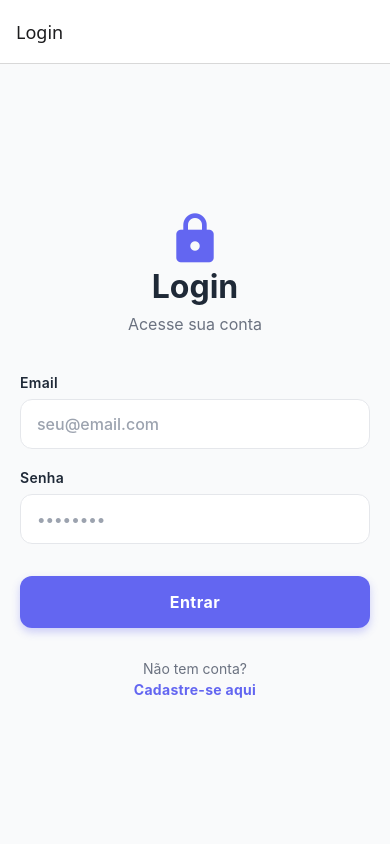
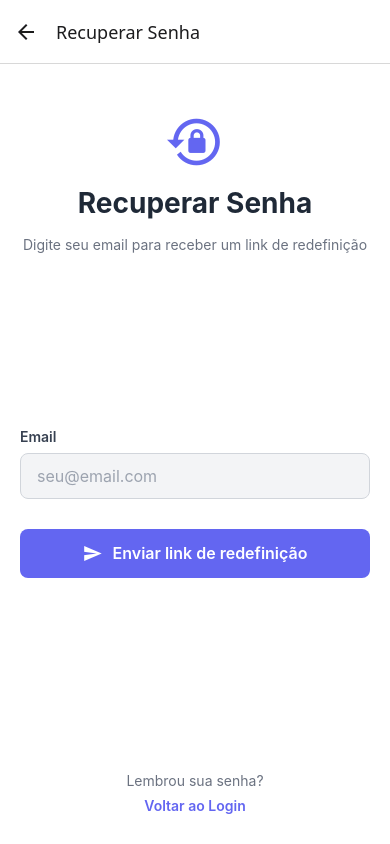
Before and after one commit to vitaoXIV/MeuPrimeiroApp, a React Native app: screen /ForgotPassword in a window 390 px wide. Built offline with nearby package versions, Linux system fonts and the light colour scheme.

Commit message:
"Esqueceu a senha"

```diff
--- a/package.json
+++ b/package.json
@@ -36,6 +36,7 @@
   },
   "devDependencies": {
     "@types/react": "~19.1.0",
+    "@types/react-native": "^0.72.8",
     "eslint": "^9.25.0",
     "eslint-config-expo": "~10.0.0",
     "typescript": "~5.9.2"
--- a/src/config/FirebaseConfig.ts
+++ b/src/config/FirebaseConfig.ts
@@ -1,6 +1,8 @@
 import { initializeApp } from "firebase/app";
 import { getAnalytics } from "firebase/analytics";
 import { getAuth } from "firebase/auth";
+import { getDatabase } from "firebase/database";
+import { getFirestore } from "firebase/firestore";
 // TODO: Add SDKs for Firebase products that you want to use
 // https://firebase.google.com/docs/web/setup#available-libraries
 
@@ -21,3 +23,5 @@ const firebaseConfig = {
 const app = initializeApp(firebaseConfig);
 const analytics = getAnalytics(app);
 export const auth = getAuth(app);
+export const database = getDatabase(app);
+export const firestore = getFirestore(app);
--- a/src/navigation/AppNavigator.tsx
+++ b/src/navigation/AppNavigator.tsx
@@ -5,6 +5,7 @@ import DetailsScreen from '../screens/DetailsScreen';
 import RegisterScreen from '../screens/RegisterScreen';
 import ListScreen from '../screens/ListScreen';
 import LoginScreen from '../screens/LoginScreen';
+import ForgotPasswordScreen from '../screens/ForgotPasswordScreen';
 
 const Stack = createNativeStackNavigator();
 
@@ -49,6 +50,13 @@ export default function AppNavigator() {
         }}
       />
       <Stack.Screen
+        name="ForgotPassword"
+        component={ForgotPasswordScreen}
+        options={{
+          headerTitle: 'Recuperar Senha',
+        }}
+      />
+      <Stack.Screen
         name="List"
         component={ListScreen}
         options={{
--- /dev/null
+++ b/src/screens/ForgotPasswordScreen.tsx
@@ -0,0 +1,245 @@
+import React, { useState } from 'react';
+import {
+	View,
+	Text,
+	TextInput,
+	StyleSheet,
+	TouchableOpacity,
+	Alert,
+	ActivityIndicator,
+	SafeAreaView,
+	ScrollView,
+	KeyboardAvoidingView,
+	Platform,
+} from 'react-native';
+import { MaterialCommunityIcons } from '@expo/vector-icons';
+import { sendPasswordResetEmail } from 'firebase/auth';
+import { auth } from '../config/FirebaseConfig';
+
+export default function ForgotPasswordScreen({ navigation }: any) {
+	const [email, setEmail] = useState('');
+	const [loading, setLoading] = useState(false);
+
+	const handleSendResetEmail = async () => {
+		if (!email) {
+			Alert.alert('Erro', 'Por favor, preencha o campo de email');
+			return;
+		}
+
+		// Validação básica do email
+		const emailRegex = /^[^\s@]+@[^\s@]+\.[^\s@]+$/;
+		if (!emailRegex.test(email)) {
+			Alert.alert('Erro', 'Por favor, insira um email válido');
+			return;
+		}
+
+		setLoading(true);
+
+		try {
+			console.log('Iniciando recuperação de senha para:', email);
+			console.log('Auth config:', auth.app.options);
+
+			await sendPasswordResetEmail(auth, email);
+
+			console.log('✅ Email enviado com sucesso para:', email);
+			Alert.alert(
+				'✅ Sucesso!',
+				'Link de redefinição de senha foi enviado para:\n\n' + email + '\n\nVerifique sua caixa de entrada e a pasta de SPAM.\n\nO link é válido por 1 hora.',
+				[
+					{
+						text: 'OK',
+						onPress: () => {
+							setEmail('');
+							navigation.navigate('Login');
+						},
+					},
+				]
+			);
+		} catch (error: any) {
+			console.error('❌ Erro ao enviar email:', error);
+			console.error('Código do erro:', error?.code);
+			console.error('Mensagem do erro:', error?.message);
+
+			let message = 'Erro ao enviar link de redefinição';
+			let titulo = 'Erro';
+
+			if (error && error.code) {
+				switch (error.code) {
+					case 'auth/invalid-email':
+						message = 'Email inválido ou não cadastrado no sistema';
+						break;
+					case 'auth/user-not-found':
+						message = 'Nenhuma conta encontrada com esse email.\n\nCadastre-se primeiro!';
+						break;
+					case 'auth/too-many-requests':
+						message = 'Muitas tentativas. Tente novamente em alguns minutos.';
+						break;
+					case 'auth/operation-not-allowed':
+						message = 'Recuperação de senha não está habilitada.\nContate o administrador.';
+						break;
+					case 'auth/network-request-failed':
+						message = 'Erro de conexão.\nVerifique sua internet e tente novamente.';
+						break;
+					default:
+						message = error.message || message;
+				}
+			} else if (error && error.message) {
+				message = error.message;
+			}
+
+			Alert.alert(titulo, message);
+		} finally {
+			setLoading(false);
+		}
+	};
+
+	return (
+		<SafeAreaView style={styles.safeArea}>
+			<KeyboardAvoidingView
+				style={styles.container}
+				behavior={Platform.OS === 'ios' ? 'padding' : 'height'}
+				keyboardVerticalOffset={Platform.OS === 'ios' ? 80 : 0}
+			>
+				<ScrollView
+					showsVerticalScrollIndicator={false}
+					contentContainerStyle={styles.scrollContent}
+				>
+					<View style={styles.headerContainer}>
+						<MaterialCommunityIcons name="lock-reset" size={56} color="#6366F1" />
+						<Text style={styles.title}>Recuperar Senha</Text>
+						<Text style={styles.subtitle}>
+							Digite seu email para receber um link de redefinição
+						</Text>
+					</View>
+
+					<View style={styles.formContainer}>
+						<View style={styles.inputGroup}>
+							<Text style={styles.label}>Email</Text>
+							<TextInput
+								style={styles.input}
+								placeholder="seu@email.com"
+								placeholderTextColor="#9CA3AF"
+								keyboardType="email-address"
+								autoCapitalize="none"
+								value={email}
+								onChangeText={setEmail}
+								editable={!loading}
+							/>
+						</View>
+
+						<TouchableOpacity
+							style={[styles.button, loading && styles.buttonDisabled]}
+							onPress={handleSendResetEmail}
+							disabled={loading}
+						>
+							{loading ? (
+								<ActivityIndicator size="small" color="#FFFFFF" />
+							) : (
+								<>
+									<MaterialCommunityIcons name="send" size={20} color="#FFFFFF" />
+									<Text style={styles.buttonText}>Enviar link de redefinição</Text>
+								</>
+							)}
+						</TouchableOpacity>
+					</View>
+
+					<View style={styles.footerContainer}>
+						<Text style={styles.footerText}>Lembrou sua senha?</Text>
+						<TouchableOpacity onPress={() => navigation.navigate('Login')}>
+							<Text style={styles.linkText}>Voltar ao Login</Text>
+						</TouchableOpacity>
+					</View>
+				</ScrollView>
+			</KeyboardAvoidingView>
+		</SafeAreaView>
+	);
+}
+
+const styles = StyleSheet.create({
+	safeArea: {
+		flex: 1,
+		backgroundColor: '#FFFFFF',
+	},
+	container: {
+		flex: 1,
+	},
+	scrollContent: {
+		flexGrow: 1,
+		justifyContent: 'space-between',
+		paddingHorizontal: 20,
+		paddingVertical: 30,
+	},
+	headerContainer: {
+		alignItems: 'center',
+		marginTop: 20,
+		marginBottom: 40,
+	},
+	title: {
+		fontSize: 28,
+		fontWeight: 'bold',
+		color: '#1F2937',
+		marginTop: 16,
+		marginBottom: 8,
+	},
+	subtitle: {
+		fontSize: 14,
+		color: '#6B7280',
+		textAlign: 'center',
+		marginTop: 8,
+	},
+	formContainer: {
+		marginBottom: 30,
+	},
+	inputGroup: {
+		marginBottom: 20,
+	},
+	label: {
+		fontSize: 14,
+		fontWeight: '600',
+		color: '#374151',
+		marginBottom: 8,
+	},
+	input: {
+		backgroundColor: '#F3F4F6',
+		borderColor: '#D1D5DB',
+		borderWidth: 1,
+		borderRadius: 8,
+		paddingHorizontal: 16,
+		paddingVertical: 12,
+		fontSize: 16,
+		color: '#1F2937',
+	},
+	button: {
+		backgroundColor: '#6366F1',
+		borderRadius: 8,
+		paddingVertical: 14,
+		paddingHorizontal: 20,
+		alignItems: 'center',
+		justifyContent: 'center',
+		flexDirection: 'row',
+		gap: 10,
+		marginTop: 10,
+	},
+	buttonDisabled: {
+		opacity: 0.6,
+	},
+	buttonText: {
+		color: '#FFFFFF',
+		fontSize: 16,
+		fontWeight: '600',
+	},
+	footerContainer: {
+		alignItems: 'center',
+		marginTop: 30,
+	},
+	footerText: {
+		fontSize: 14,
+		color: '#6B7280',
+		marginBottom: 8,
+	},
+	linkText: {
+		fontSize: 14,
+		color: '#6366F1',
+		fontWeight: '600',
+	},
+});
--- a/src/screens/LoginScreen.tsx
+++ b/src/screens/LoginScreen.tsx
@@ -127,6 +127,10 @@ export default function LoginScreen({ navigation }: any) {
 								<Text style={styles.buttonText}>Entrar</Text>
 							)}
 						</TouchableOpacity>
+
+						<TouchableOpacity onPress={() => navigation.navigate('ForgotPassword')}>
+							<Text style={styles.forgotPasswordLink}>Esqueceu a senha?</Text>
+						</TouchableOpacity>
 					</View>
 
 					<View style={styles.footer}>
@@ -236,4 +240,12 @@ const styles = StyleSheet.create({
 		fontWeight: '700',
 		letterSpacing: 0.3,
 	},
+	forgotPasswordLink: {
+		fontSize: 14,
+		color: '#6366F1',
+		fontWeight: '600',
+		letterSpacing: 0.3,
+		textAlign: 'center',
+		marginTop: 12,
+	},
 });
--- a/src/screens/RegisterScreen.tsx
+++ b/src/screens/RegisterScreen.tsx
@@ -9,6 +9,9 @@ import {
   TouchableOpacity,
 } from 'react-native';
 import AsyncStorage from '@react-native-async-storage/async-storage';
+import { getDatabase, ref, set } from 'firebase/database';
+import { addDoc, collection } from 'firebase/firestore';
+import { auth, firestore } from '../config/FirebaseConfig';
 
 export default function RegisterScreen({ navigation }: any) {
   const [nome, setNome] = useState('');
@@ -75,6 +78,20 @@ export default function RegisterScreen({ navigation }: any) {
         data: new Date().toLocaleDateString('pt-BR'),
       };
 
+      // Salvar no Firebase Realtime Database
+      const database = getDatabase();
+      const usuariosRef = ref(database, `usuarios/${novoUsuario.id}`);
+      await set(usuariosRef, novoUsuario);
+      console.log('✅ Usuário salvo no Realtime Database');
+
+      // Salvar no Firebase Firestore
+      await addDoc(collection(firestore, 'usuarios'), {
+        ...novoUsuario,
+        dataCriacao: new Date(),
+      });
+      console.log('✅ Usuário salvo no Firestore');
+
+      // Salvar também no AsyncStorage (local)
       const dados = await AsyncStorage.getItem('usuarios');
       let usuarios: any = [];
 
@@ -91,6 +108,7 @@ export default function RegisterScreen({ navigation }: any) {
 
       usuarios.push(novoUsuario);
       await AsyncStorage.setItem('usuarios', JSON.stringify(usuarios));
+      console.log('✅ Usuário salvo no AsyncStorage');
 
       Alert.alert('Sucesso', 'Cadastro realizado com sucesso!');
 
@@ -102,8 +120,9 @@ export default function RegisterScreen({ navigation }: any) {
       setTelefoneError(false);
 
       navigation.navigate('List');
-    } catch (erro) {
-      Alert.alert('Erro', 'Não foi possível salvar os dados');
+    } catch (erro: any) {
+      console.log('❌ Erro ao salvar:', erro);
+      Alert.alert('Erro', 'Não foi possível salvar os dados: ' + erro.message);
     }
   };
 
```
Also changed, not shown: jsconfig.json (added, +20 -0 lines), tsconfig.json (+30 -1 lines), 1 other file (tests, documents, lock files or other folders).
